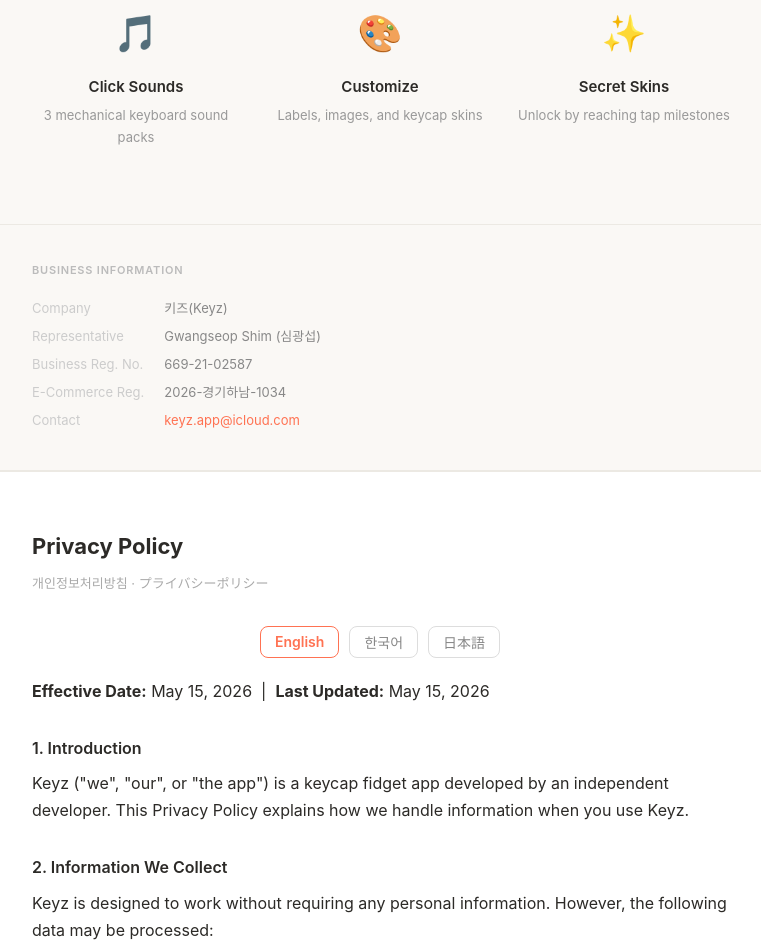
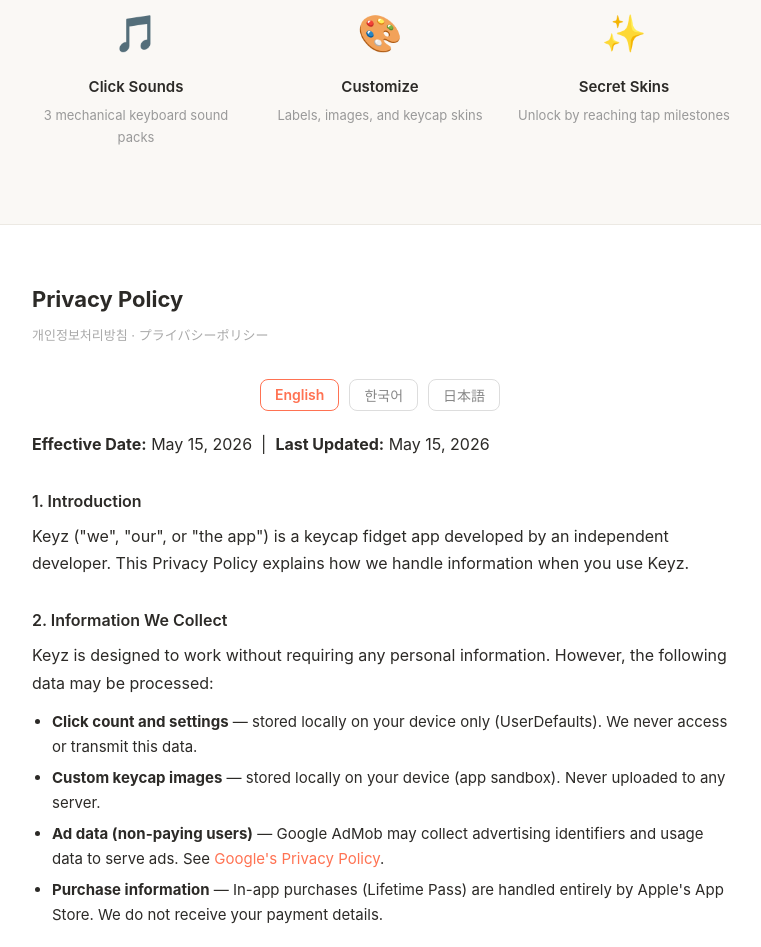
Before and after one commit to sim-vibe/keyz-privacy, a plain HTML site: page index.html in a window 1280 px wide. Shown: the part 643-1590 px from the top of the page, without its empty margins (260-1021 px from the left). Drawn offline with Linux system fonts and the light colour scheme.

Commit message:
Move business info to footer

```diff
--- a/index.html
+++ b/index.html
@@ -38,12 +38,6 @@
 
   hr { border: none; border-top: 1px solid #ece9e3; }
 
-  .biz { max-width: 760px; margin: 0 auto; padding: 36px 32px; }
-  .biz-title { font-size: 11px; font-weight: 600; color: #bbb; text-transform: uppercase; letter-spacing: 0.8px; margin-bottom: 14px; }
-  .biz table { font-size: 13px; color: #888; border-collapse: collapse; }
-  .biz td { padding: 3px 0; }
-  .biz td:first-child { padding-right: 20px; color: #ccc; white-space: nowrap; }
-
   .privacy-wrap { background: #fff; border-top: 1px solid #ece9e3; }
   .privacy { max-width: 760px; margin: 0 auto; padding: 56px 32px; }
   .privacy-title { font-size: 22px; font-weight: 700; margin-bottom: 6px; }
@@ -55,7 +49,7 @@
   .section { display: none; }
   .section.active { display: block; }
 
-  .footer { text-align: center; padding: 24px; font-size: 12px; color: #ccc; border-top: 1px solid #ece9e3; }
+  .footer { text-align: center; padding: 32px 24px; font-size: 12px; color: #bbb; border-top: 1px solid #ece9e3; line-height: 2; }
 </style>
 </head>
 <body>
@@ -111,22 +105,6 @@
     <p>Unlock by reaching tap milestones</p>
   </div>
 </div>
-
-<hr>
-
-<!-- BUSINESS INFO -->
-<div class="biz">
-  <div class="biz-title">Business Information</div>
-  <table>
-    <tr><td>Company</td><td>키즈(Keyz)</td></tr>
-    <tr><td>Representative</td><td>Gwangseop Shim (심광섭)</td></tr>
-    <tr><td>Business Reg. No.</td><td>669-21-02587</td></tr>
-    <tr><td>E-Commerce Reg.</td><td>2026-경기하남-1034</td></tr>
-    <tr><td>Contact</td><td><a href="mailto:keyz.app@icloud.com">keyz.app@icloud.com</a></td></tr>
-  </table>
-</div>
-
-<hr>
 
 <!-- PRIVACY POLICY -->
 <div class="privacy-wrap" id="privacy">
@@ -227,7 +205,10 @@
   </div>
 </div>
 
-<div class="footer">© 2026 키즈(Keyz). All rights reserved.</div>
+<div class="footer">
+  <p>키즈(Keyz) &nbsp;·&nbsp; 대표 심광섭 &nbsp;·&nbsp; 사업자등록번호 669-21-02587 &nbsp;·&nbsp; 통신판매업 2026-경기하남-1034</p>
+  <p><a href="mailto:keyz.app@icloud.com">keyz.app@icloud.com</a> &nbsp;·&nbsp; © 2026 키즈(Keyz). All rights reserved.</p>
+</div>
 
 <script>
 function showDesc(lang, btn) {
```
